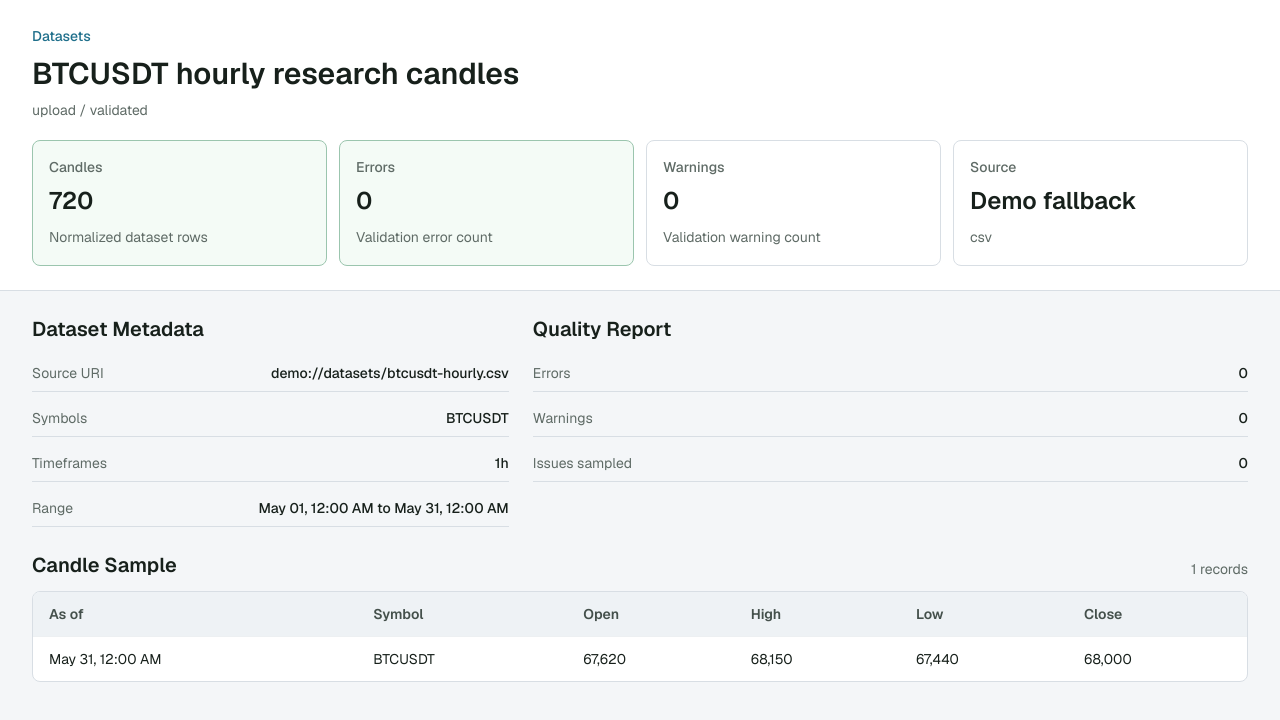
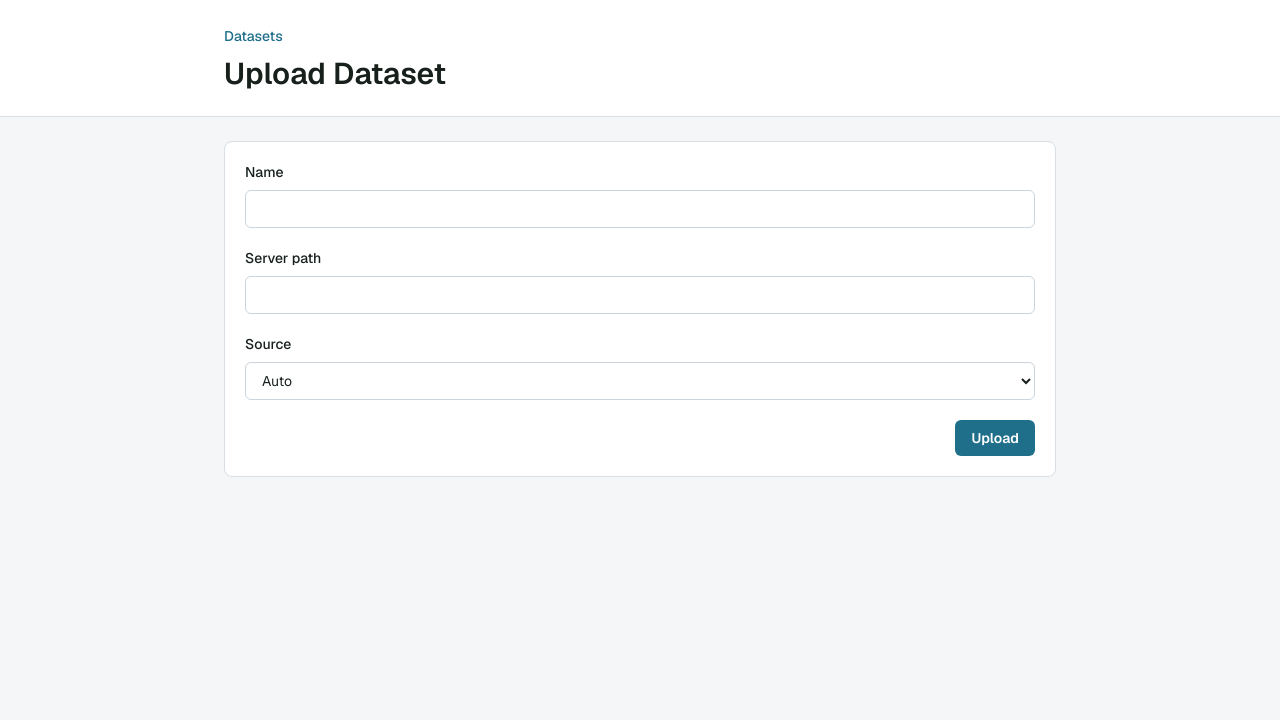
Before and after one commit to QianFuv/Tiko, a Next.js app in the folder app/: page /datasets/upload in a window 1280 px wide. Shown: the top 720 px of the page. Built offline with nearby package versions, Linux system fonts and the light colour scheme; no server answers.

Commit message:
feat(frontend): add dataset upload entry

```diff
--- a/app/src/app/datasets/page.tsx
+++ b/app/src/app/datasets/page.tsx
@@ -59,12 +59,20 @@ export default async function DatasetsPage(): Promise<ReactElement> {
     <main className="min-h-screen bg-[#f4f6f8] text-[#17201b]">
       <section className="border-b border-[#d8dee4] bg-white">
         <div className="mx-auto max-w-7xl px-5 py-6 lg:px-8">
+          <div className="flex items-center justify-between gap-3">
             <Link
               href="/"
               className="text-sm font-medium text-[#1f6f8b] hover:text-[#174f63]"
             >
               Dashboard
             </Link>
+            <Link
+              href="/datasets/upload"
+              className="rounded-md border border-[#1f6f8b] px-3 py-2 text-sm font-semibold text-[#1f6f8b] hover:bg-[#eef7fa]"
+            >
+              Upload
+            </Link>
+          </div>
           <h1 className="mt-2 text-3xl font-semibold">Datasets</h1>
           <div className="mt-5 grid gap-3 md:grid-cols-3">
             {metrics.map((metric) => (
--- /dev/null
+++ b/app/src/app/datasets/upload/page.tsx
@@ -0,0 +1,161 @@
+import { revalidatePath } from "next/cache";
+import Link from "next/link";
+import { redirect } from "next/navigation";
+import type { ReactElement } from "react";
+
+import { getApiBaseUrl } from "@/lib/api-client";
+import type { DatasetRecord } from "@/lib/types";
+
+type DatasetUploadPayload = {
+  name: string;
+  source_path: string;
+  source?: "csv" | "parquet";
+};
+
+/**
+ * Render the dataset upload route.
+ *
+ * @returns Dataset upload page.
+ */
+export default function DatasetUploadPage(): ReactElement {
+  return (
+    <main className="min-h-screen bg-[#f4f6f8] text-[#17201b]">
+      <section className="border-b border-[#d8dee4] bg-white">
+        <div className="mx-auto max-w-4xl px-5 py-6 lg:px-8">
+          <Link
+            href="/datasets"
+            className="text-sm font-medium text-[#1f6f8b] hover:text-[#174f63]"
+          >
+            Datasets
+          </Link>
+          <h1 className="mt-2 text-3xl font-semibold">Upload Dataset</h1>
+        </div>
+      </section>
+
+      <section className="mx-auto max-w-4xl px-5 py-6 lg:px-8">
+        <form
+          action={uploadDataset}
+          className="grid gap-5 rounded-lg border border-[#d8dee4] bg-white p-5"
+        >
+          <label className="grid gap-2 text-sm font-medium text-[#17201b]">
+            Name
+            <input
+              name="name"
+              required
+              minLength={1}
+              className="rounded-md border border-[#cbd4dc] px-3 py-2 text-sm font-normal text-[#17201b] outline-none focus:border-[#1f6f8b]"
+            />
+          </label>
+          <label className="grid gap-2 text-sm font-medium text-[#17201b]">
+            Server path
+            <input
+              name="source_path"
+              required
+              minLength={1}
+              className="rounded-md border border-[#cbd4dc] px-3 py-2 text-sm font-normal text-[#17201b] outline-none focus:border-[#1f6f8b]"
+            />
+          </label>
+          <label className="grid gap-2 text-sm font-medium text-[#17201b]">
+            Source
+            <select
+              name="source"
+              defaultValue=""
+              className="rounded-md border border-[#cbd4dc] px-3 py-2 text-sm font-normal text-[#17201b] outline-none focus:border-[#1f6f8b]"
+            >
+              <option value="">Auto</option>
+              <option value="csv">CSV</option>
+              <option value="parquet">Parquet</option>
+            </select>
+          </label>
+          <div className="flex justify-end">
+            <button
+              type="submit"
+              className="rounded-md bg-[#1f6f8b] px-4 py-2 text-sm font-semibold text-white hover:bg-[#174f63]"
+            >
+              Upload
+            </button>
+          </div>
+        </form>
+      </section>
+    </main>
+  );
+}
+
+/**
+ * Upload a server-local dataset through the backend API.
+ *
+ * @param formData - Submitted dataset upload fields.
+ */
+async function uploadDataset(formData: FormData): Promise<void> {
+  "use server";
+
+  const payload = buildDatasetUploadPayload(formData);
+  const response = await fetch(`${getApiBaseUrl()}/api/datasets/upload`, {
+    method: "POST",
+    headers: {
+      "Content-Type": "application/json",
+      "X-Tiko-Role": "admin",
+      "X-Tiko-User": "frontend@app.local",
+    },
+    body: JSON.stringify(payload),
+  });
+  if (!response.ok) {
+    throw new Error(
+      `Dataset upload failed: ${await readErrorDetail(response)}`,
+    );
+  }
+  const dataset = (await response.json()) as DatasetRecord;
+  revalidatePath("/datasets");
+  redirect(`/datasets/${dataset.dataset_id}`);
+}
+
+/**
+ * Build a backend dataset upload payload from form data.
+ *
+ * @param formData - Submitted form data.
+ * @returns Dataset upload payload.
+ */
+function buildDatasetUploadPayload(formData: FormData): DatasetUploadPayload {
+  const name = readRequiredFormValue(formData, "name");
+  const sourcePath = readRequiredFormValue(formData, "source_path");
+  const source = String(formData.get("source") ?? "");
+  const payload: DatasetUploadPayload = {
+    name,
+    source_path: sourcePath,
+  };
+  if (source === "csv" || source === "parquet") {
+    payload.source = source;
+  }
+  return payload;
+}
+
+/**
+ * Read a required string field from form data.
+ *
+ * @param formData - Submitted form data.
+ * @param key - Field key.
+ * @returns Trimmed field value.
+ */
+function readRequiredFormValue(formData: FormData, key: string): string {
+  const value = formData.get(key);
+  if (typeof value !== "string" || value.trim().length === 0) {
+    throw new Error(`${key} is required.`);
+  }
+  return value.trim();
+}
+
+/**
+ * Read a concise backend error detail from a failed response.
+ *
+ * @param response - Failed backend response.
+ * @returns Backend error detail.
+ */
+async function readErrorDetail(response: Response): Promise<string> {
+  const payload = (await response.json().catch(() => null)) as {
+    detail?: unknown;
+  } | null;
+  if (typeof payload?.detail === "string") {
+    return payload.detail;
+  }
+  return `HTTP ${response.status}`;
+}
```
Lines whose indentation alone changed are shown as unchanged.
